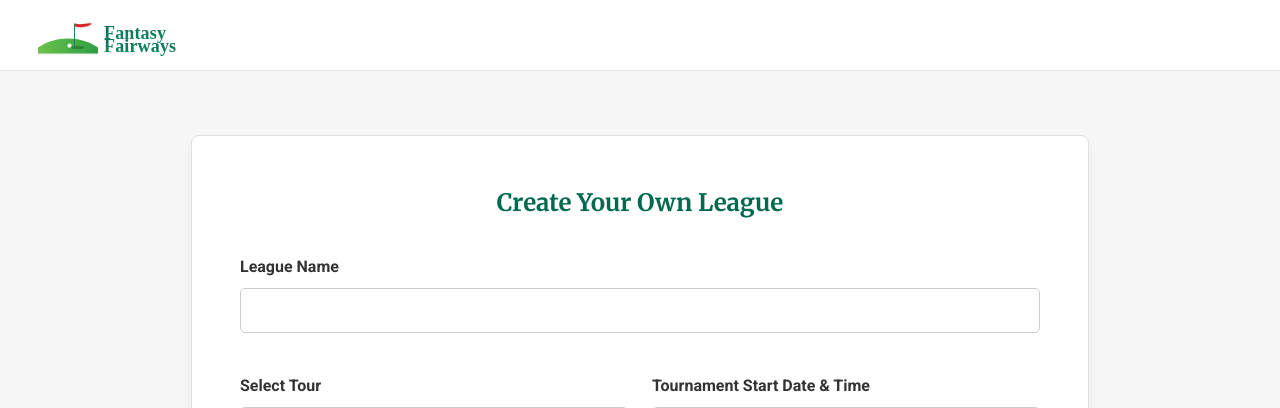
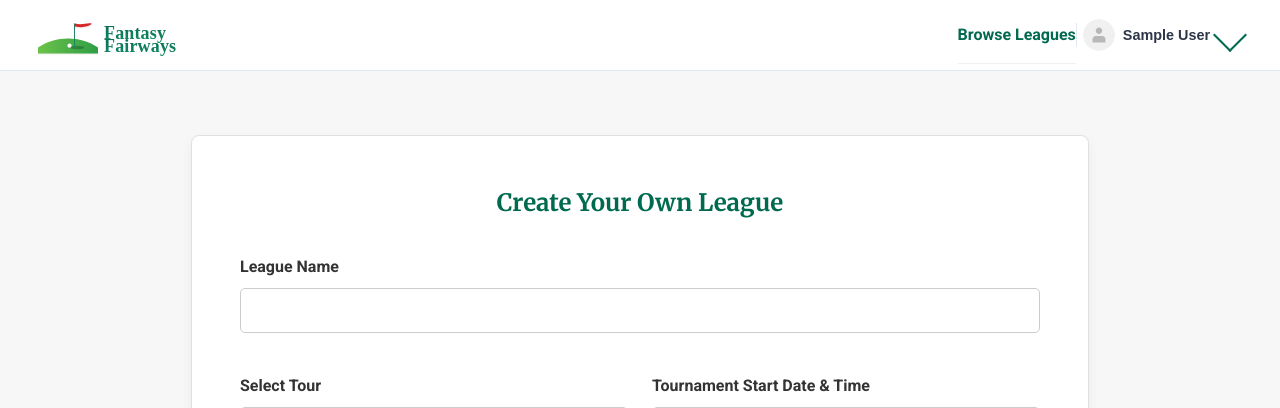
Before and after one commit to robbie321/FantasyGolf, a Flask app: page /league/create-user-league in a window 1280 px wide. Shown: the top 408 px of the page. Run offline with Flask 3, Linux system fonts and the light colour scheme; the visitor is signed in with stand-in values (Sample User, id 1); data comes from the database, SQL or seed files in the repository; data that the repository does not hold is empty; some libraries are stand-ins or nearby versions.

Commit message:
edit league

```diff
--- a/fantasy_league_app/static/css/style.css
+++ b/fantasy_league_app/static/css/style.css
@@ -2122,9 +2122,18 @@
     display: none; /* Hide hamburger on larger screens */
   }
   .navbar-links {
-    display: flex;
-  }
-  .navbar-links-wrapper {
+    position: static;
+    display: flex;
+    flex-direction: row;
+    align-items: center;
+    width: auto;
+    height: auto;
+    transform: translateX(0);
+    transition: none;
+    background-color: transparent;
+    z-index: auto;
+  }
+  /* .navbar-links-wrapper {
       padding: 0;
       flex-direction: row;
       align-items: center;
@@ -2150,7 +2159,7 @@
   }
   .dropdown-content a {
       text-align: left;
-  }
+  } */
 
   .hero-content h1 {
     font-size: 3.5rem;
```
